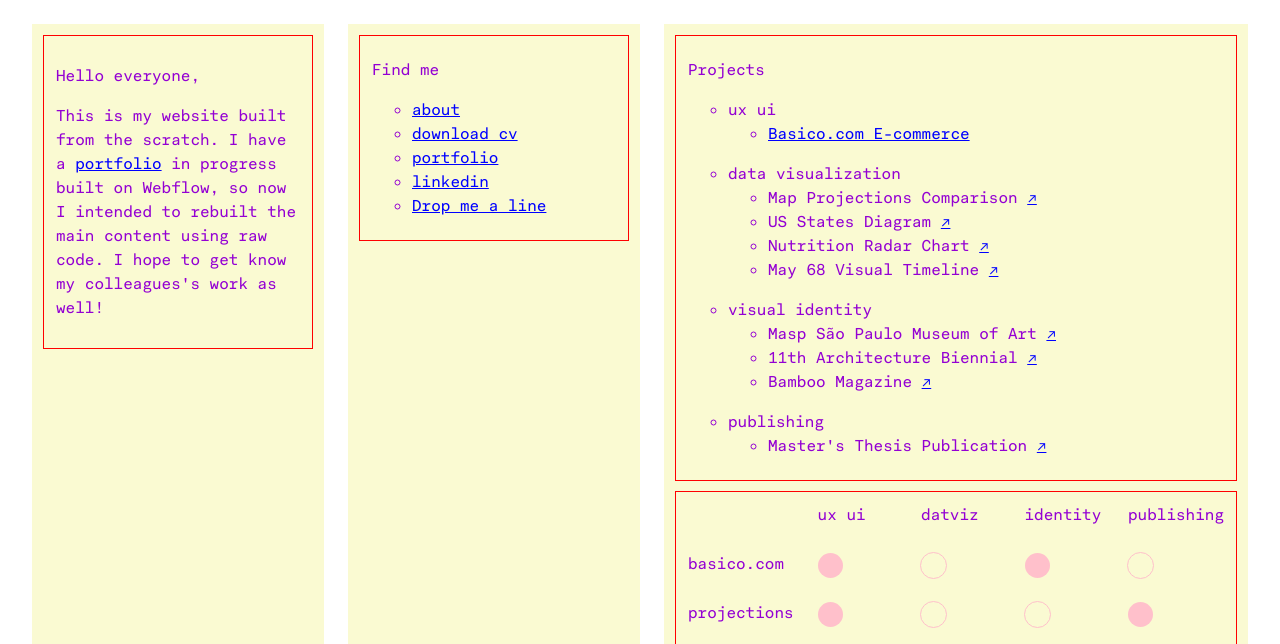
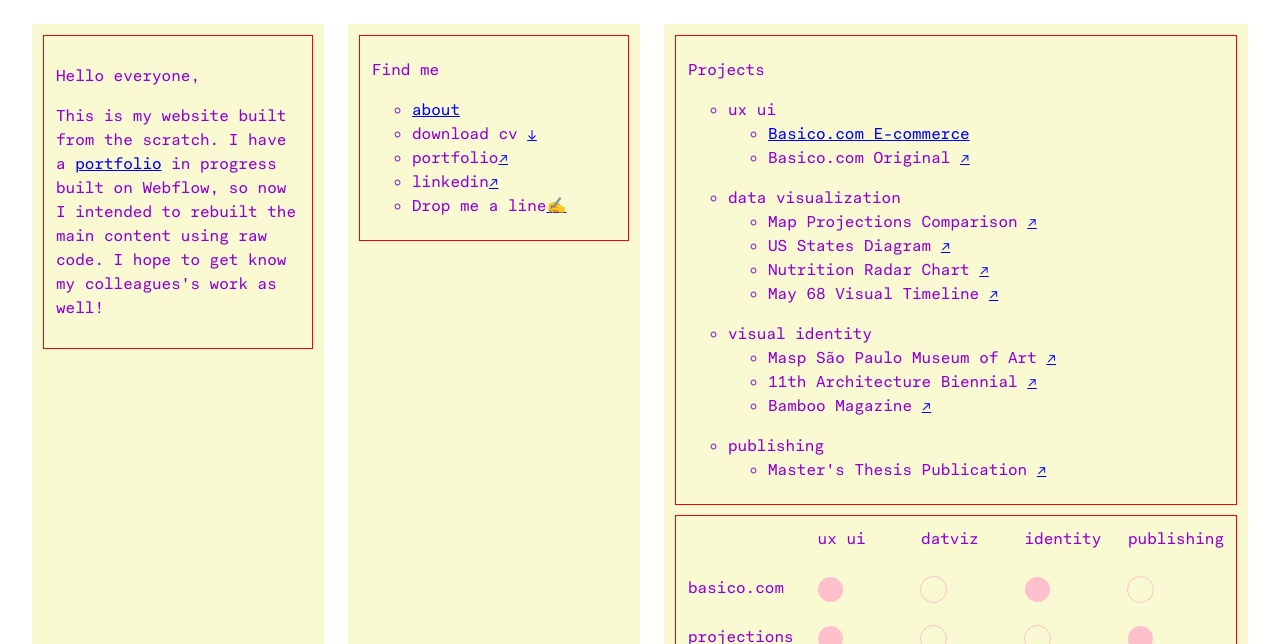
Before and after one commit to aliceaviggiani/654-webproject, a plain HTML site: page index.html in a window 1280 px wide. Shown: the part 156-800 px from the top of the page. Drawn offline with Linux system fonts and the light colour scheme.

Commit message:
Add files via upload

```diff
--- a/index.html
+++ b/index.html
@@ -36,10 +36,10 @@
             <p>Find me</p>
             <ul>
                 <li><a href="about.html">about</a></li>
-                <li><a href="files/aliceviggiani-cv.pdf" download>download cv</a></li>
-                <li><a href="https://www.aliceviggiani.com">portfolio</a></li>
-                <li><a href="https://www.linkedin.com/in/alice-viggiani-4a04a921a/">linkedin</a></li>
-                <li><a href="mailto:aliceviggiani@gmail.com">Drop me a line</a></li>
+                <li>download cv <a href="files/aliceviggiani-cv.pdf" download>↓</a></li>
+                <li>portfolio<a href="https://www.aliceviggiani.com">↗︎</a></li>
+                <li>linkedin<a href="https://www.linkedin.com/in/alice-viggiani-4a04a921a/">↗︎</a></li>
+                <li>Drop me a line<a href="mailto:aliceviggiani@gmail.com">✍</a></li>
             </ul>
         </div>
     </div>
@@ -52,7 +52,8 @@
             <ul>
                 <li>ux ui</li>
                 <ul>
-                    <li><a href="https://www.aliceviggiani.com/basico">Basico.com E-commerce</a></li>
+                    <li><a href="project.html">Basico.com E-commerce</a></li>
+                    <li>Basico.com Original <a href="https://www.aliceviggiani.com/basico">↗︎</a></li>
                     <p></p>
                 </ul>
 
```
Also changed, not shown: project.html (+3 -1 lines).
